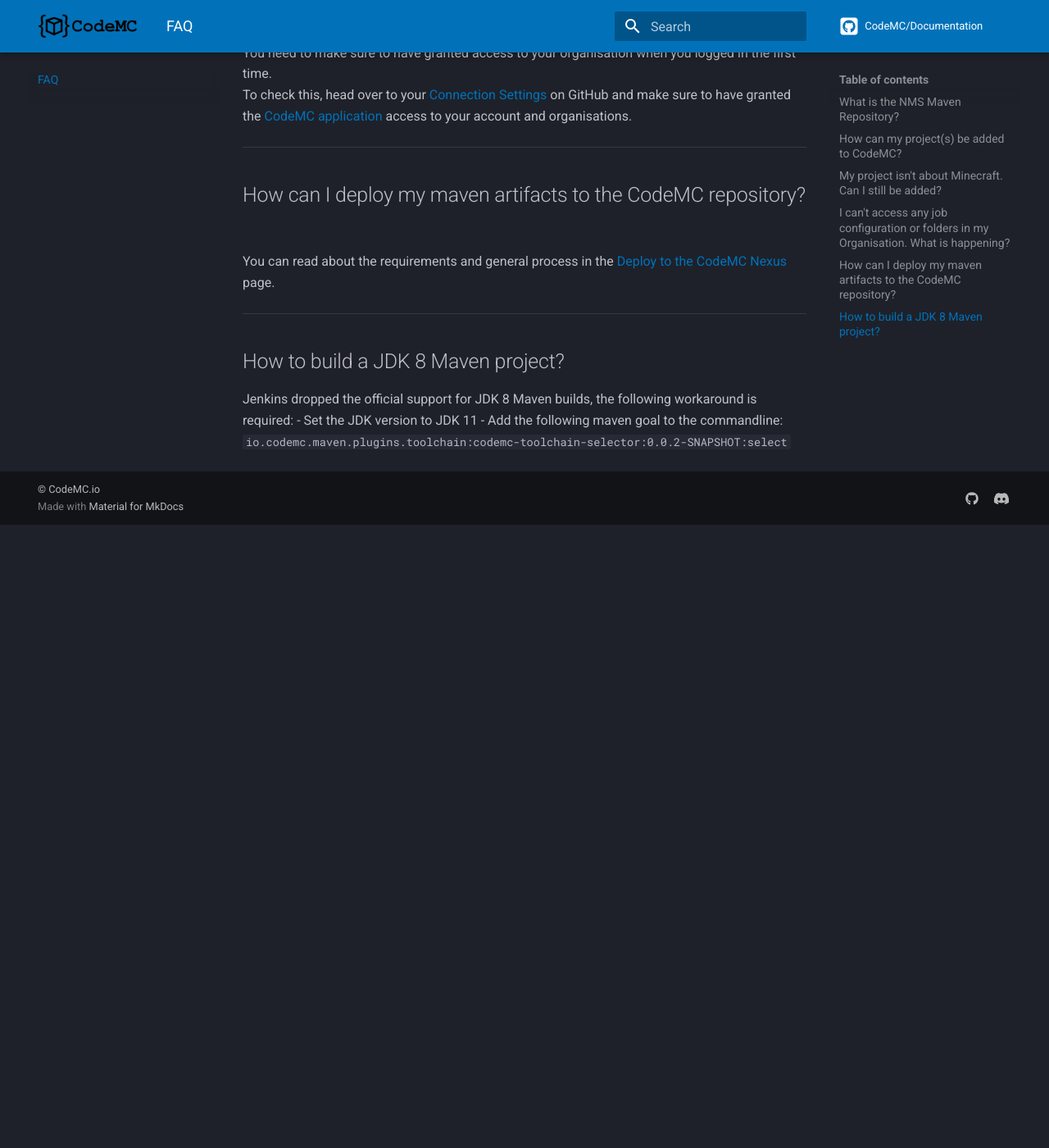
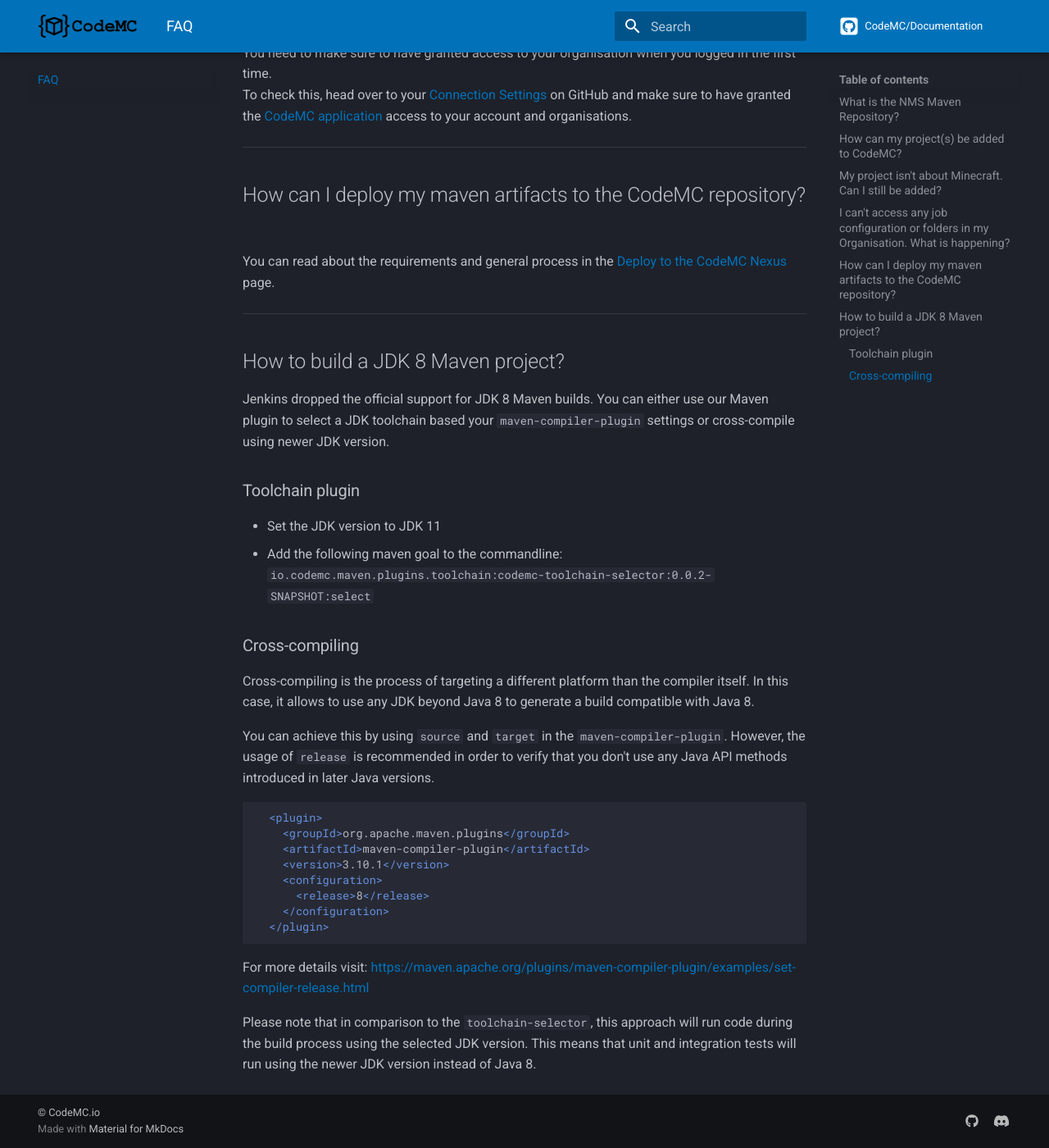
Before and after one commit to CodeMC/Documentation, an MkDocs documentation site: the page built from docs/faq.md, in a window 1280 px wide and 1400 px high, scrolled down 1552 px. Shown: the whole window at 82% size. Built offline with MkDocs 1.6.1 and Material for MkDocs 9.7.7, drawn with Linux system fonts in a browser that asks for light colours; comment, search, counter and statistics services are not loaded; before the commit the page ends 2192 px from its top, so only the background shows below that.

Commit message:
Add a section about cross-compiling

````diff
--- a/docs/faq.md
+++ b/docs/faq.md
@@ -69,7 +69,29 @@ You can read about the requirements and general process in the [Deploy to the Co
 ----
 ## How to build a JDK 8 Maven project?
 
-Jenkins dropped the official support for JDK 8 Maven builds, the following workaround is required:
+Jenkins dropped the official support for JDK 8 Maven builds. You can either use our Maven plugin to select a JDK toolchain based your `maven-compiler-plugin` settings or cross-compile using newer JDK version.
+
+### Toolchain plugin
+
 - Set the JDK version to JDK 11
 - Add the following maven goal to the commandline:
 `io.codemc.maven.plugins.toolchain:codemc-toolchain-selector:0.0.2-SNAPSHOT:select`
+
+### Cross-compiling
+
+Cross-compiling is the process of targeting a different platform than the compiler itself. In this case, it allows to use any JDK beyond Java 8 to generate a build compatible with Java 8.
+
+You can achieve this by using `source` and `target` in the `maven-compiler-plugin`. However, the usage of `release` is recommended in order to verify that you don't use any Java API methods introduced in later Java versions.
+```xml
+  <plugin>
+    <groupId>org.apache.maven.plugins</groupId>
+    <artifactId>maven-compiler-plugin</artifactId>
+    <version>3.10.1</version>
+    <configuration>
+      <release>8</release>
+    </configuration>
+  </plugin>
+```
+For more details visit: https://maven.apache.org/plugins/maven-compiler-plugin/examples/set-compiler-release.html
+
+Please note that in comparison to the `toolchain-selector`, this approach will run code during the build process using the selected JDK version. This means that unit and integration tests will run using the newer JDK version instead of Java 8.
````
